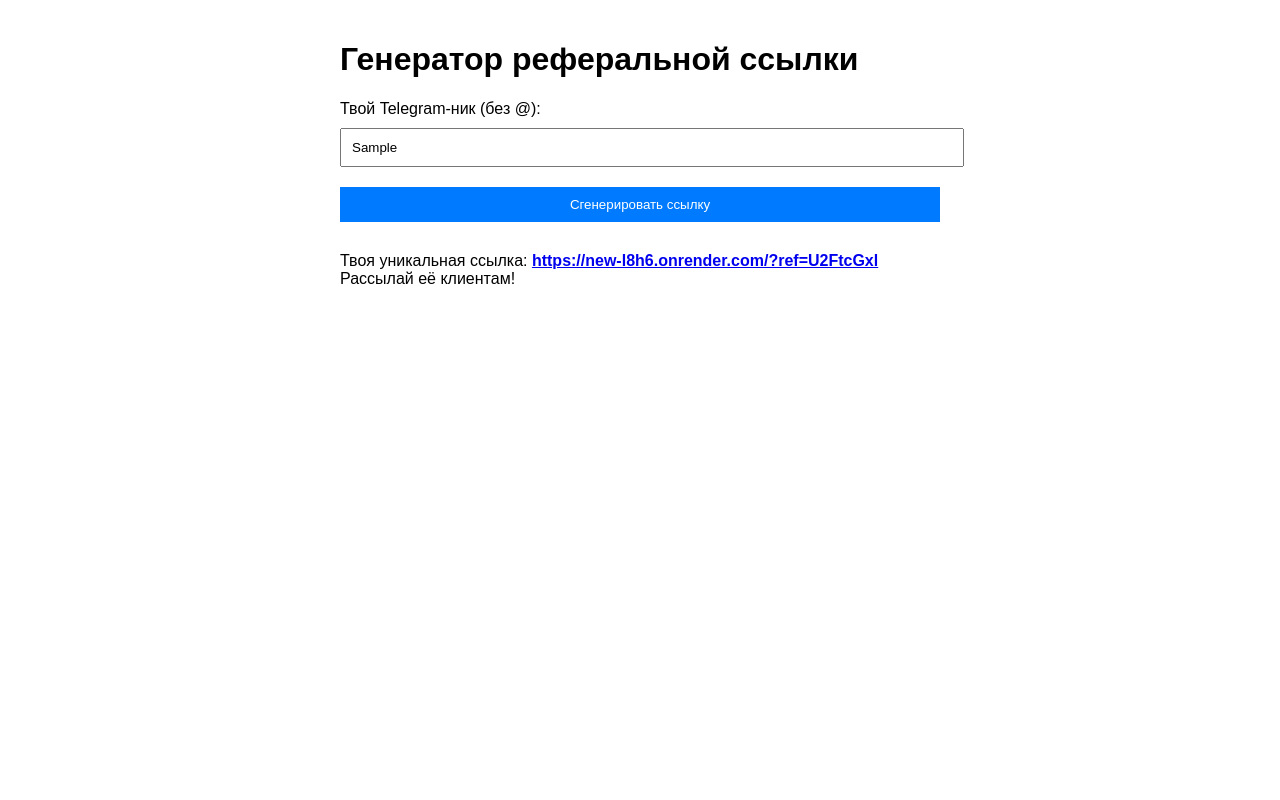
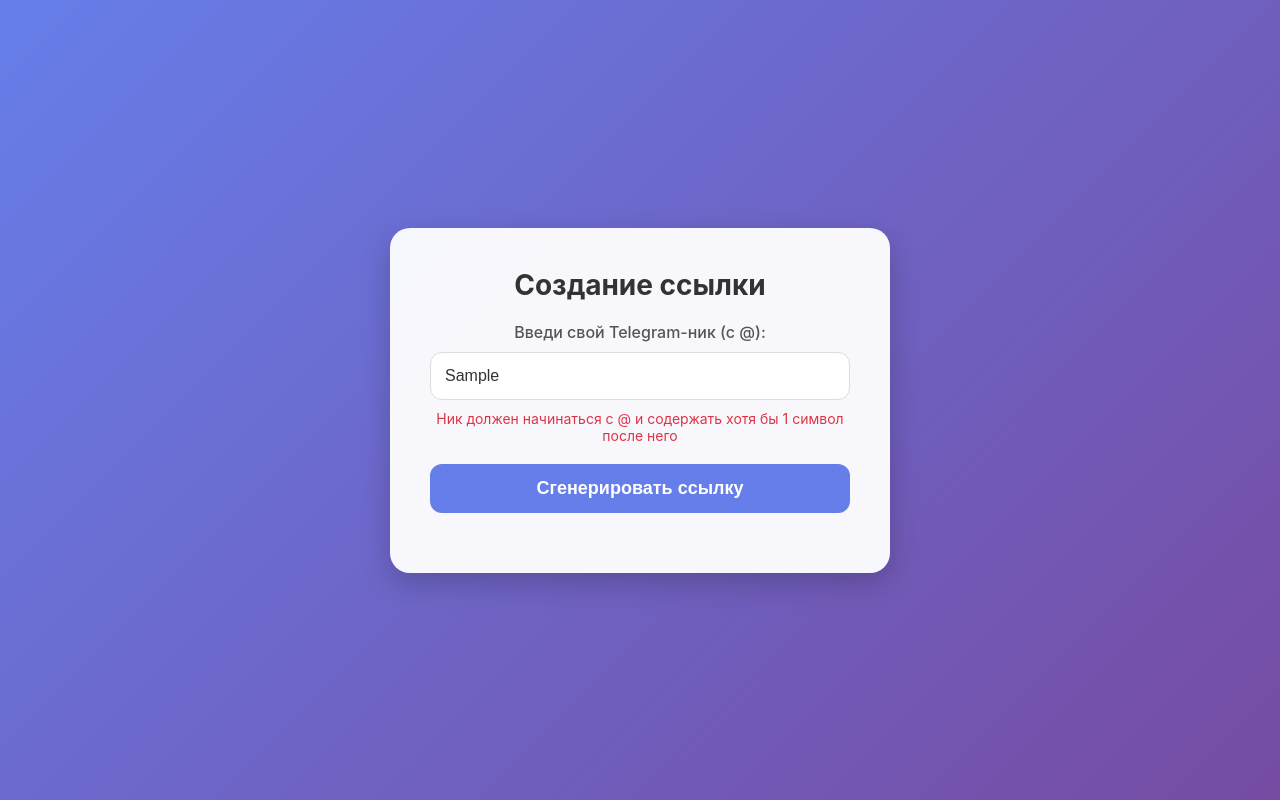
Before and after one commit to viktordavesa-max/NEW, a plain HTML site: page panel.html in a window 1280 px wide. Both pictures are taken after typing "Sample" into the empty fields and a click on the button "Сгенерировать ссылку". Drawn offline with Linux system fonts and the light colour scheme.

Commit message:
Update panel.html

```diff
--- a/panel.html
+++ b/panel.html
@@ -2,36 +2,149 @@
 <html lang="ru">
 <head>
     <meta charset="UTF-8">
-    <title>Панель воркера</title>
+    <meta name="viewport" content="width=device-width, initial-scale=1.0">
+    <title>Создание ссылки</title>
     <style>
-        body { font-family: Arial, sans-serif; max-width: 600px; margin: 0 auto; padding: 20px; }
-        input, button { padding: 10px; margin: 10px 0; width: 100%; }
-        button { background-color: #007bff; color: white; border: none; cursor: pointer; }
-        button:hover { background-color: #0056b3; }
-        #result { margin-top: 20px; }
+        * {
+            box-sizing: border-box;
+            margin: 0;
+            padding: 0;
+        }
+        body {
+            font-family: -apple-system, BlinkMacSystemFont, 'Segoe UI', Roboto, 'Helvetica Neue', Arial, sans-serif;
+            background: linear-gradient(135deg, #667eea 0%, #764ba2 100%);
+            min-height: 100vh;
+            display: flex;
+            justify-content: center;
+            align-items: center;
+            color: #fff;
+        }
+        .panel-container {
+            background: rgba(255, 255, 255, 0.95);
+            border-radius: 20px;
+            padding: 40px;
+            max-width: 500px;
+            width: 90%;
+            box-shadow: 0 10px 30px rgba(0, 0, 0, 0.2);
+            text-align: center;
+            transition: transform 0.3s ease;
+        }
+        .panel-container:hover {
+            transform: translateY(-5px);
+        }
+        h1 {
+            font-size: 28px;
+            font-weight: 700;
+            color: #333;
+            margin-bottom: 20px;
+        }
+        .form-group {
+            margin-bottom: 20px;
+        }
+        label {
+            display: block;
+            font-size: 16px;
+            color: #555;
+            margin-bottom: 10px;
+            font-weight: 500;
+        }
+        input {
+            width: 100%;
+            padding: 14px;
+            border: 1px solid #ddd;
+            border-radius: 12px;
+            font-size: 16px;
+            color: #333;
+            outline: none;
+            transition: border-color 0.3s ease, box-shadow 0.3s ease;
+        }
+        input:focus {
+            border-color: #667eea;
+            box-shadow: 0 0 8px rgba(102, 126, 234, 0.3);
+        }
+        button {
+            width: 100%;
+            padding: 14px;
+            background: #667eea;
+            border: none;
+            border-radius: 12px;
+            color: #fff;
+            font-size: 18px;
+            font-weight: 600;
+            cursor: pointer;
+            transition: background 0.3s ease, transform 0.2s ease;
+        }
+        button:hover {
+            background: #764ba2;
+            transform: translateY(-2px);
+        }
+        button:active {
+            transform: translateY(0);
+        }
+        #result {
+            margin-top: 20px;
+            font-size: 16px;
+            color: #333;
+            word-break: break-all;
+        }
+        #result a {
+            color: #667eea;
+            text-decoration: none;
+            font-weight: 500;
+        }
+        #result a:hover {
+            text-decoration: underline;
+        }
+        .error-message {
+            color: #dc3545;
+            font-size: 14px;
+            margin-top: 10px;
+            display: none;
+        }
     </style>
 </head>
 <body>
-    <h1>Генератор реферальной ссылки</h1>
-    <form id="workerForm">
-        <label for="nick">Твой Telegram-ник (без @):</label><br>
-        <input type="text" id="nick" placeholder="например, mynick" required><br>
-        <button type="submit">Сгенерировать ссылку</button>
-    </form>
-    <p id="result"></p>
+    <div class="panel-container">
+        <h1>Создание ссылки</h1>
+        <form id="workerForm">
+            <div class="form-group">
+                <label for="nick">Введи свой Telegram-ник (с @):</label>
+                <input type="text" id="nick" placeholder="@mynick" required>
+                <div class="error-message" id="error-message"></div>
+            </div>
+            <button type="submit">Сгенерировать ссылку</button>
+        </form>
+        <div id="result"></div>
+    </div>
 
     <script>
         document.getElementById('workerForm').addEventListener('submit', function(e) {
             e.preventDefault();
-            const nick = document.getElementById('nick').value.trim();
-            if (!nick) {
-                alert('Введи ник!');
+            const nickInput = document.getElementById('nick').value.trim();
+            const errorMessage = document.getElementById('error-message');
+            errorMessage.style.display = 'none';
+
+            // Проверяем, что ник начинается с @
+            if (!nickInput.startsWith('@') || nickInput.length < 2) {
+                errorMessage.textContent = 'Ник должен начинаться с @ и содержать хотя бы 1 символ после него';
+                errorMessage.style.display = 'block';
                 return;
             }
-            // Кодируем ник в Base64
-            const refCode = btoa(nick);
-            const refLink = `https://new-l8h6.onrender.com/?ref=${encodeURIComponent(refCode)}`;
-            document.getElementById('result').innerHTML = `Твоя уникальная ссылка: <strong><a href="${refLink}" target="_blank">${refLink}</a></strong><br>Рассылай её клиентам!`;
+
+            // Удаляем @ для кодирования
+            const nick = nickInput.substring(1);
+            let refCode;
+            try {
+                refCode = btoa(nick); // Кодируем ник в Base64
+            } catch (e) {
+                errorMessage.textContent = 'Ошибка: используй только латинские буквы, цифры или символы Telegram-ника';
+                errorMessage.style.display = 'block';
+                return;
+            }
+
+            const currentDomain = window.location.origin; // Динамический домен
+            const refLink = `${currentDomain}/?ref=${encodeURIComponent(refCode)}`;
+            document.getElementById('result').innerHTML = `Твоя уникальная ссылка: <br><strong><a href="${refLink}" target="_blank">${refLink}</a></strong><br><br>Рассылай её клиентам!`;
         });
     </script>
 </body>
```
